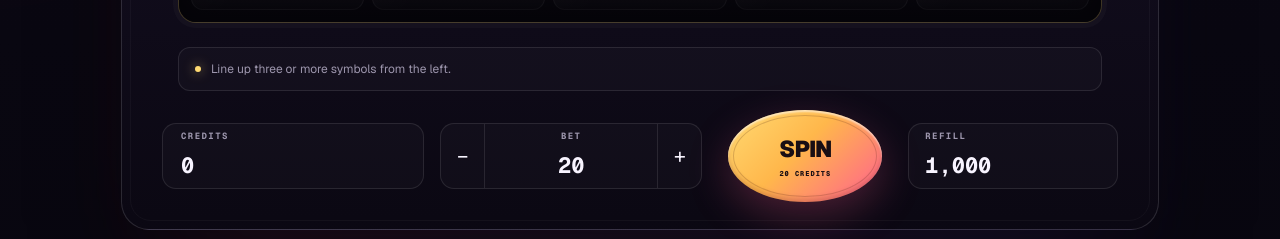
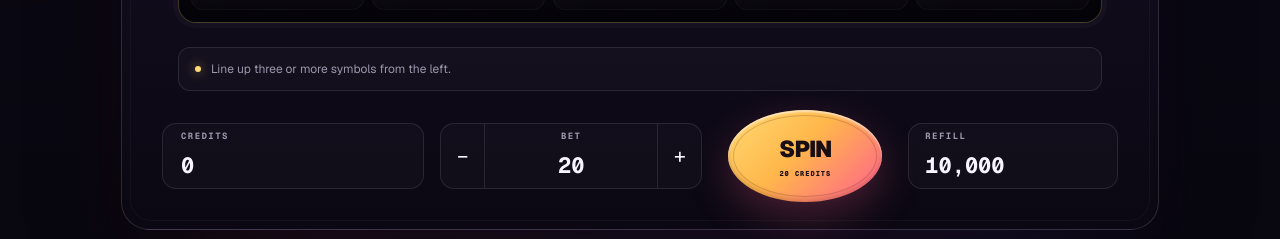
Before and after one commit to Eric-Hinderer/Slot-Machine, a Next.js app: page / in a window 1280 px wide. Shown: the part 910-1149 px from the top of the page. Built offline with nearby package versions, Linux system fonts and the light colour scheme.

Commit message:
Raise slot max bet to 1000 credits

```diff
--- a/src/components/slot-machine.tsx
+++ b/src/components/slot-machine.tsx
@@ -70,7 +70,7 @@ const SYMBOLS: Record<
 };
 
 const SYMBOL_KEYS = Object.keys(SYMBOLS) as SymbolKey[];
-const BETS = [10, 20, 50, 100];
+const BETS = [10, 20, 50, 100, 250, 500, 1000];
 const PAYLINES = [
   [1, 1, 1, 1, 1],
   [0, 0, 0, 0, 0],
@@ -143,7 +143,7 @@ function formatCredits(value: number): string {
 
 export function SlotMachine() {
   const [grid, setGrid] = useState<SymbolKey[][]>(INITIAL_GRID);
-  const [credits, setCredits] = useState(1000);
+  const [credits, setCredits] = useState(10000);
   const [bet, setBet] = useState(20);
   const [isSpinning, setIsSpinning] = useState(false);
   const [soundOn, setSoundOn] = useState(true);
@@ -281,7 +281,7 @@ export function SlotMachine() {
 
   const refillCredits = () => {
     if (isSpinning) return;
-    setCredits(1000);
+    setCredits(10000);
     setLastPayout(0);
     setWinCells(new Set());
     setMessage("Demo credits refilled. Good luck!");
@@ -488,7 +488,7 @@ export function SlotMachine() {
 
             <button className="refill-button" type="button" onClick={refillCredits} disabled={isSpinning}>
               <span>REFILL</span>
-              <strong>1,000</strong>
+              <strong>10,000</strong>
             </button>
           </div>
         </div>
```
